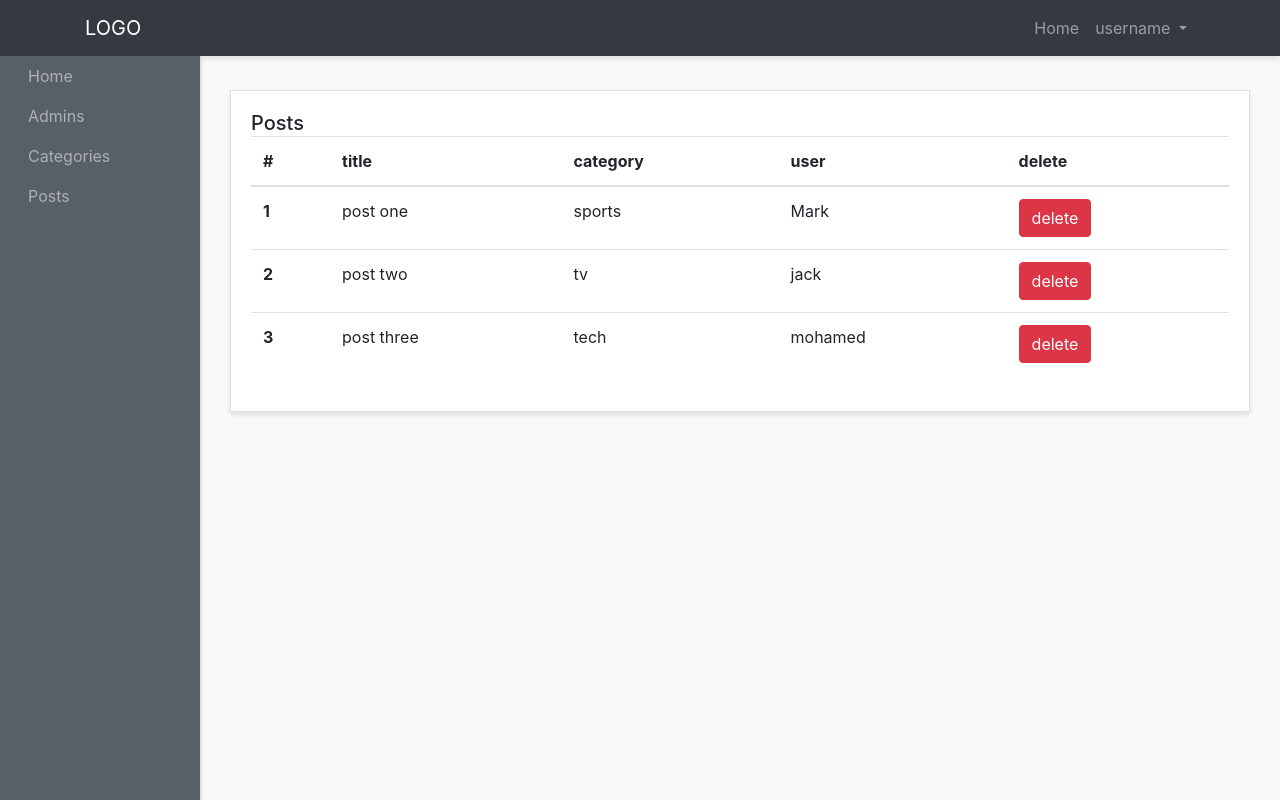
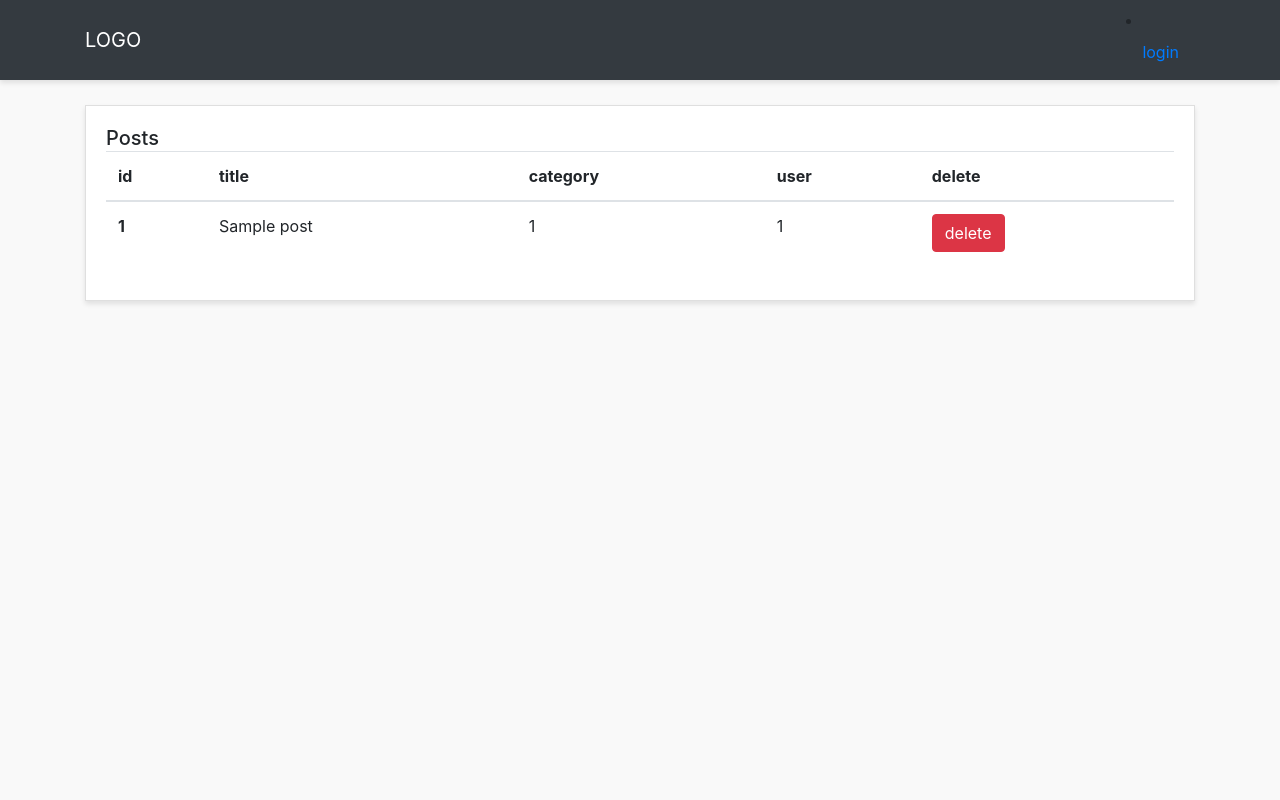
Before and after one commit to AlessandroKE/Blog_CMS, a PHP site: page /Blog_CMS/admin-panel/posts-admins/show-posts.php in a window 1280 px wide. Run offline with PHP 8.4, Linux system fonts and the light colour scheme; tables that the repository leaves empty or names only in its code hold one stand-in row (values such as "Sample post"); some libraries are stand-ins or nearby versions.

Commit message:
initial commit

```diff
--- a/admin-panel/posts-admins/show-posts.php
+++ b/admin-panel/posts-admins/show-posts.php
@@ -1,67 +1,20 @@
-<!DOCTYPE html>
-<html lang="en">
-<head>
-    <meta charset="utf-8">
-    <!-- This file has been downloaded from Bootsnipp.com. Enjoy! -->
-    <title>Admin Panel</title>
-        <meta name="viewport" content="width=device-width, initial-scale=1">
-    <link href="http://maxcdn.bootstrapcdn.com/bootstrap/4.0.0/css/bootstrap.min.css" rel="stylesheet">
-     <link href="../styles/style.css" rel="stylesheet">
-    <script src="http://code.jquery.com/jquery-1.11.1.min.js"></script>
-    <script src="http://maxcdn.bootstrapcdn.com/bootstrap/4.0.0/js/bootstrap.min.js"></script>
-</head>
-<body>
-<div id="wrapper">
-    <nav class="navbar header-top fixed-top navbar-expand-lg  navbar-dark bg-dark">
-      <div class="container">
-      <a class="navbar-brand" href="#">LOGO</a>
-      <button class="navbar-toggler" type="button" data-toggle="collapse" data-target="#navbarText" aria-controls="navbarText"
-        aria-expanded="false" aria-label="Toggle navigation">
-        <span class="navbar-toggler-icon"></span>
-      </button>
 
-      <div class="collapse navbar-collapse" id="navbarText">
-        <ul class="navbar-nav side-nav" >
-          <li class="nav-item">
-            <a class="nav-link" style="margin-left: 20px;" href="../index.html">Home
-              <span class="sr-only">(current)</span>
-            </a>
-          </li>
-          <li class="nav-item">
-            <a class="nav-link" href="admins.html" style="margin-left: 20px;">Admins</a>
-          </li>
-          <li class="nav-item">
-            <a class="nav-link" href="../categories-admins/show-categories.html" style="margin-left: 20px;">Categories</a>
-          </li>
-          <li class="nav-item">
-            <a class="nav-link" href="../posts-admins/show-posts.html" style="margin-left: 20px;">Posts</a>
-          </li>
-         <!--  <li class="nav-item">
-            <a class="nav-link" href="#" style="margin-left: 20px;">Comments</a>
-          </li> -->
-        </ul>
-        <ul class="navbar-nav ml-md-auto d-md-flex">
-          <li class="nav-item">
-            <a class="nav-link" href="../index.html">Home
-              <span class="sr-only">(current)</span>
-            </a>
-          </li>
-          <li class="nav-item dropdown">
-            <a class="nav-link dropdown-toggle" href="#" id="navbarDropdown" role="button" data-toggle="dropdown" aria-haspopup="true" aria-expanded="false">
-              username
-            </a>
-            <div class="dropdown-menu" aria-labelledby="navbarDropdown">
-              <a class="dropdown-item" href="#">Logout</a>
+<?php require '../layout/header.php'; ?>
+<?php require '../../config/config.php'; ?>
 
-          </li>
+    <?php
+
+    $conn = getConn($host, $db_name, $user, $password);
 
 
-        </ul>
-      </div>
-    </div>
-    </nav>
-    <div class="container-fluid">
+    $stmt = $conn->prepare("SELECT * FROM posts LIMIT 7");
+    $stmt->execute();
 
+    $rows = $stmt->fetchALL(PDO::FETCH_OBJ);
+
+
+
+    ?>
           <div class="row">
         <div class="col">
           <div class="card">
@@ -71,7 +24,7 @@
               <table class="table">
                 <thead>
                   <tr>
-                    <th scope="col">#</th>
+                    <th scope="col">id</th>
                     <th scope="col">title</th>
                     <th scope="col">category</th>
                     <th scope="col">user</th>
@@ -79,39 +32,18 @@
                   </tr>
                 </thead>
                 <tbody>
+                <?php  foreach($rows as $row) :?>
                   <tr>
-                    <th scope="row">1</th>
-                    <td>post one</td>
-                    <td>sports</td>
-                    <td>Mark</td>
+                    <th scope="row"><?php echo $row->id; ?></th>
+                    <td><?php echo $row->title; ?></td>
+                    <td><?php echo $row->category_id; ?></td>
+                    <td><?php echo $row->user_id; ?></td>
                      <td><a href="delete-posts.html" class="btn btn-danger  text-center ">delete</a></td>
                   </tr>
-                  <tr>
-                    <th scope="row">2</th>
-                    <td>post two</td>
-                    <td>tv</td>
-                    <td>jack</td>
-                    <td><a href="delete-posts.html" class="btn btn-danger  text-center ">delete</a></td>
-                  </tr>
-                 <tr>
-                    <th scope="row">3</th>
-                    <td>post three</td>
-                    <td>tech</td>
-                    <td>mohamed</td>
-                    <td><a href="delete-posts.html" class="btn btn-danger  text-center ">delete</a></td>
-                  </tr>
+                <?php endforeach ?>
                 </tbody>
               </table>
             </div>
           </div>
         </div>
-      </div>
-
-
-
-  </div>
-<script type="text/javascript">
-
-</script>
-</body>
-</html>
+  <?php require '../layout/footer.php'; ?>
```
